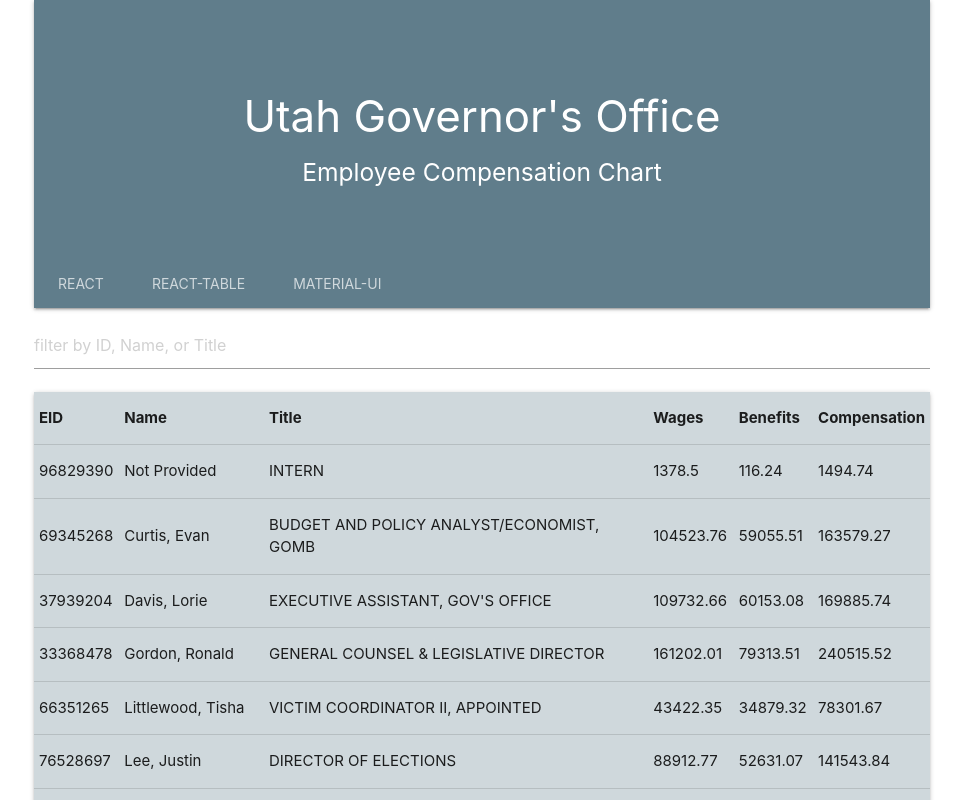
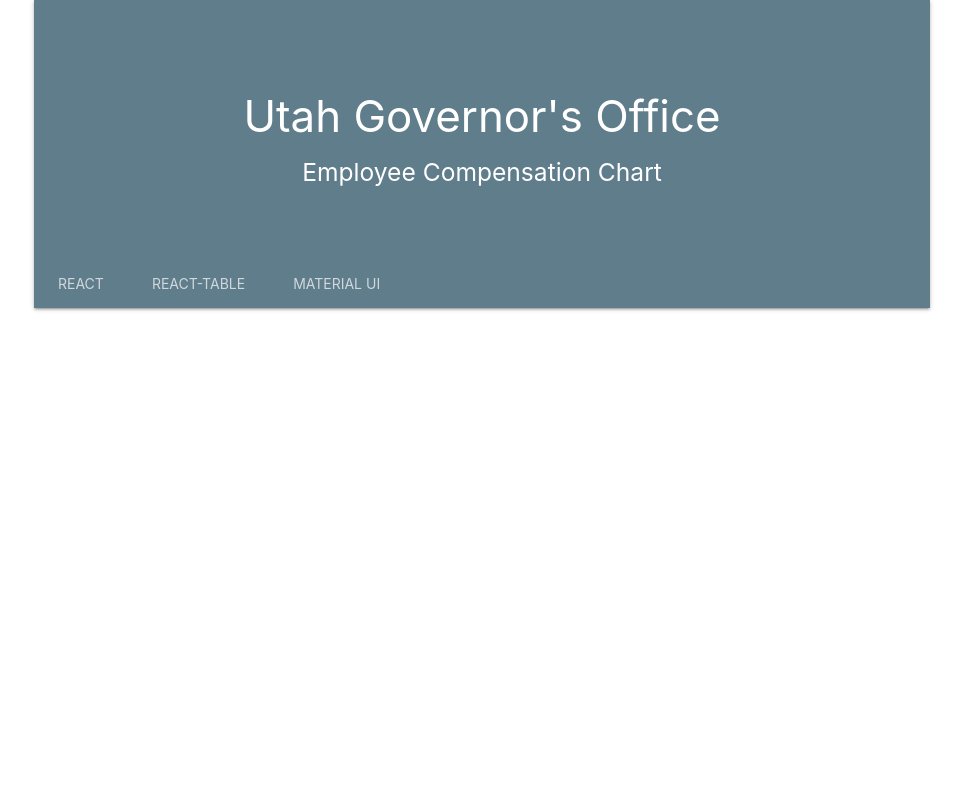
Before and after one commit to DanDukes/GovOfficeEmployees, a React (Create React App) app: page /material-ui in a window 1280 px wide. Shown: the top 800 px of the page, without its empty margins (158-1121 px from the left). Built offline with nearby package versions, Linux system fonts and the light colour scheme.

Commit message:
refactored layout for navbar and router, added number sorting

```diff
--- a/src/App.js
+++ b/src/App.js
@@ -1,10 +1,21 @@
-import React from 'react';
+import React from "react";
+import { BrowserRouter as Router, Route } from "react-router-dom";
+import Navbar from "./components/Navbar";
 import Main from "./pages/Main";
+import ReactTable from "./pages/ReactTable";
+import MaterialUi from "./pages/MaterialUi";
 
 function App() {
   return (
     <div className="container">
-      <Main/>
+      <Router>
+        <div>
+        <Navbar/>
+        <Route exact path="/react" component={Main}/>
+        <Route exact path="/react-table" component={ReactTable} />
+        <Route exact path="/material-ui" component={MaterialUi} />
+        </div>
+        </Router>
     </div>
   );
 }
--- a/src/components/Navbar.js
+++ b/src/components/Navbar.js
@@ -1,6 +1,7 @@
 import React from 'react'
+import { Link } from "react-router-dom";
 
-export default function Navbar(props) {
+export default function Navbar() {
     return (
   <nav className="nav-extended blue-grey">
   <br/>
@@ -11,9 +12,19 @@
     <br/>
     <div className="nav-content">
       <ul className="tabs tabs-transparent">
-        <li className="tab"><a href="/react" id="react" onClick={props.handleActiveChange}>React</a></li>
-        <li className="tab"><a href="/react-table" id="reactTable" onClick={props.handleActiveChange}>React-Table</a></li>
-        <li className="tab"><a href="/material-ui" id="materialUI" onClick={props.handleActiveChange}>Material-UI</a></li>
+        <li className="tab"><Link to="/react" className={
+                window.location.pathname === "/react"
+                  ? "nav-link active"
+                  : "nav-link"
+              }>
+          React
+        </Link></li>
+        <li className="tab"><Link to="/react-table">
+          React-Table
+        </Link></li>
+        <li className="tab"><Link to="/material-ui">
+          Material UI
+        </Link></li>
       </ul>
     </div>
   </nav>
--- a/src/components/SearchBox.js
+++ b/src/components/SearchBox.js
@@ -11,7 +11,7 @@
         <form className="search" onSubmit={prevent}>
         <div className="input-field">
           <input
-            value={props.searchTerm}
+            value={props.results}
             onChange={props.handleInputChange}
             name="term"
             list="term"
--- a/src/components/Table.js
+++ b/src/components/Table.js
@@ -7,22 +7,22 @@
           <thead>
             <tr>
               {/* clickable table columns to sort by ascending or descending order */}
-              <th onClick={() => props.handleSortBtn(0)}>
+              <th onClick={() => props.handleSortNumber(0)}>
                 EID{" "}
               </th>
-              <th onClick={() => props.handleSortBtn(1)}>
+              <th onClick={() => props.handleSortString(1)}>
                 Name{" "}
               </th>
-              <th onClick={() => props.handleSortBtn(2)}>
+              <th onClick={() => props.handleSortString(2)}>
                 Title{" "}
               </th>
-              <th onClick={() => props.handleSortBtn(3)}>
+              <th onClick={() => props.handleSortNumber(3)}>
                 Wages{" "}
               </th>
-              <th onClick={() => props.handleSortBtn(4)}>
+              <th onClick={() => props.handleSortNumber(4)}>
                 Benefits{" "}
               </th>
-              <th onClick={() => props.handleSortBtn(5)}>
+              <th onClick={() => props.handleSortNumber(5)}>
                 Compensation{" "}
               </th>
             </tr>
@@ -34,9 +34,9 @@
                 <td>{e.eid}</td>
                 <td>{e.Employee_Name}</td>
                 <td>{e.Class_Title}</td>
-                <td>{e.Wages}</td>
-                <td>{e.Benefits}</td>
-                <td>{e.Compensation}</td>
+                <td>{Number(e.Wages)}</td>
+                <td>{Number(e.Benefits)}</td>
+                <td>{Number(e.Compensation)}</td>
               </tr>
             </tbody>
           ))}
--- a/src/pages/Main/index.js
+++ b/src/pages/Main/index.js
@@ -1,13 +1,11 @@
 import React, { useState } from "react";
-import Navbar from "../../components/Navbar";
+import Employees from "../../utils/Employee.json";
 import SearchBox from "../../components/SearchBox";
 import Table from "../../components/Table";
-import Employees from "../../utils/Employee.json";
 
 export default function Main() {
     //Set up initial State(s) with Hooks
     const [searchTerm, setSearchTerm] = useState("");
-    const [activePage, setActivePage] = useState("react")
     //  setSearch("Cox");
 
     //Create a filter function to sort through relevant data fields
@@ -26,10 +24,7 @@
         setSearchTerm(e.target.value);
     };
 
-    const handleActiveChange = e => {
-      e.preventDefault();
-      setActivePage(e.target.id);
-  };
+
 
     // sort columns button function
     //shamelessly lifted from https://www.w3schools.com/howto/howto_js_sort_table.asp
@@ -52,34 +47,75 @@
                 shouldSwitch = false;
                 /* Get the two elements you want to compare,
                 one from current row and one from the next: */
-                x = rows[i].getElementsByTagName("TD")[n];
-                y = rows[i + 1].getElementsByTagName("TD")[n];
+                x = rows[i].getElementsByTagName("td")[n];
+                y = rows[i + 1].getElementsByTagName("td")[n];
                 /* Check if the two rows should switch place,
                 based on the direction, asc or desc: */
                 if (dir === "asc") {
-                    if(typeof(x.innerHTML) === "string") {
                   if (x.innerHTML.toLowerCase() > y.innerHTML.toLowerCase()) {
                     // If so, mark as a switch and break the loop:
                     shouldSwitch = true;
                     break;
                   }
-                  } else {if ((Number(x.innerHTML) > Number(y.innerHTML))) {
-                    // If so, mark as a switch and break the loop:
-                    shouldSwitch = true;
-                    break;
-            }}
                 } else if (dir === "desc") {
-                    if(typeof(x.innerHTML) === "string") {
                   if (x.innerHTML.toLowerCase() < y.innerHTML.toLowerCase()) {
                     // If so, mark as a switch and break the loop:
                     shouldSwitch = true;
                     break;
                   }
-                  } else {if ((Number(x.innerHTML) < Number(y.innerHTML))) {
-                    // If so, mark as a switch and break the loop:
+                }
+              }
+              if (shouldSwitch) {
+                /* If a switch has been marked, make the switch
+                and mark that a switch has been done: */
+                rows[i].parentNode.insertBefore(rows[i + 1], rows[i]);
+                switching = true;
+                // Each time a switch is done, increase this count by 1:
+                switchcount ++;
+              } else {
+                /* If no switching has been done AND the direction is "asc",
+                set the direction to "desc" and run the while loop again. */
+                if (switchcount === 0 && dir === "asc") {
+                  dir = "desc";
+                  switching = true;
+                }
+              }
+            }
+          }
+
+          const handleSortNum = (n) => {
+            var table, rows, switching, i, x, y, shouldSwitch, dir, switchcount = 0;
+            table = document.getElementById("EmployeeTable");
+            switching = true;
+            // Set the sorting direction to ascending:
+            dir = "asc";
+            /* Make a loop that will continue until
+            no switching has been done: */
+            while (switching) {
+              // Start by saying: no switching is done:
+              switching = false;
+              rows = table.rows;
+              /* Loop through all table rows (except the
+              first, which contains table headers): */
+              for (i = 1; i < (rows.length - 1); i++) {
+                // Start by saying there should be no switching:
+                shouldSwitch = false;
+                /* Get the two elements you want to compare,
+                one from current row and one from the next: */
+                x = rows[i].getElementsByTagName("td")[n];
+                y = rows[i + 1].getElementsByTagName("td")[n];
+                /* Check if the two rows should switch place,
+                based on the direction, asc or desc: */
+                if (dir === "asc") {
+                  if (Number(x.innerHTML) > Number(y.innerHTML)) {
                     shouldSwitch = true;
                     break;
-            }}
+                  }
+                } else if (dir === "desc") {
+                  if (Number(x.innerHTML) < Number(y.innerHTML)) {
+                    shouldSwitch = true;
+                    break;
+                  }
                 }
               }
               if (shouldSwitch) {
@@ -102,10 +138,9 @@
 
     return (
       <div>
-        <Navbar active={activePage} handleActiveChange={handleActiveChange} />
         <SearchBox handleInputChange={handleInputChange} results={searchTerm} />
         <Table Employees={filteredEmployees}
-        handleSortBtn={handleSortField}/>
+        handleSortString={handleSortField} handleSortNumber={handleSortNum}/>
         </div>
     )
 }
--- /dev/null
+++ b/src/pages/MaterialUi/index.js
@@ -0,0 +1,9 @@
+import React from 'react'
+
+export default function index() {
+    return (
+        <div>
+
+        </div>
+    )
+}
--- /dev/null
+++ b/src/pages/ReactTable/index.js
@@ -0,0 +1,9 @@
+import React from 'react'
+
+export default function index() {
+    return (
+        <div>
+
+        </div>
+    )
+}
```
Lines whose indentation alone changed are shown as unchanged.
